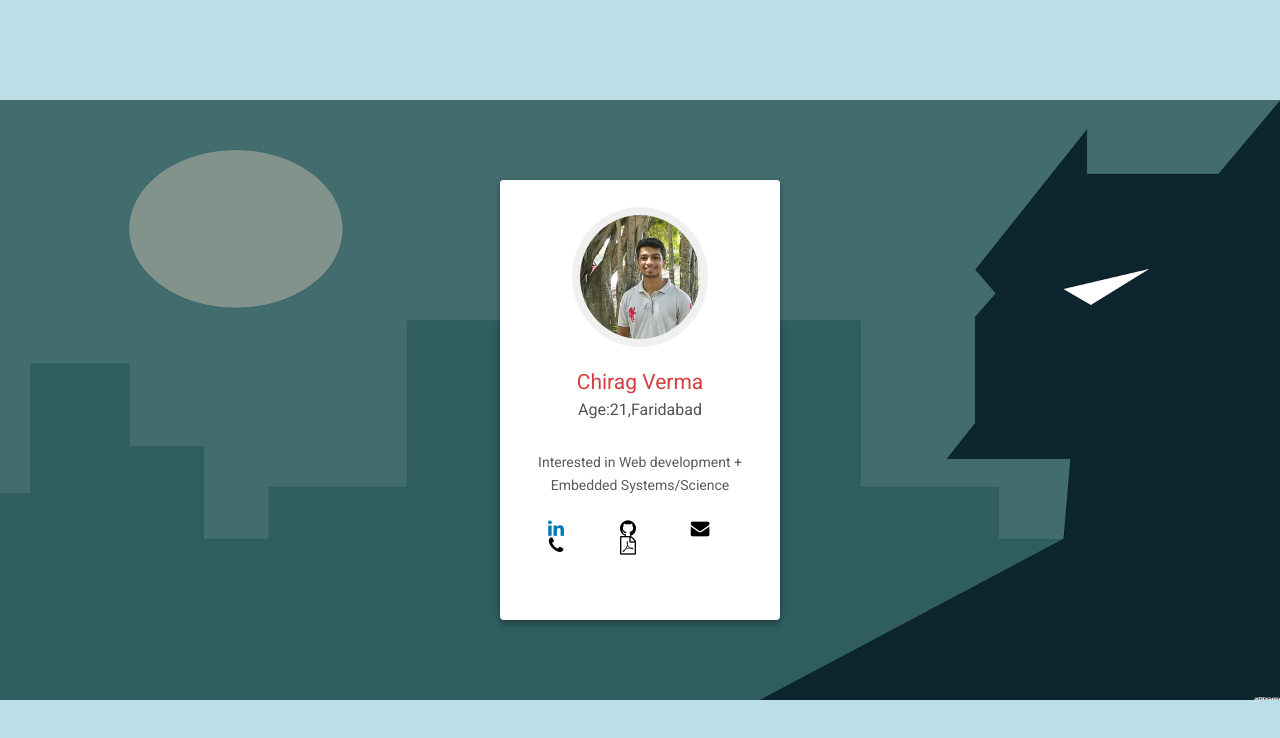
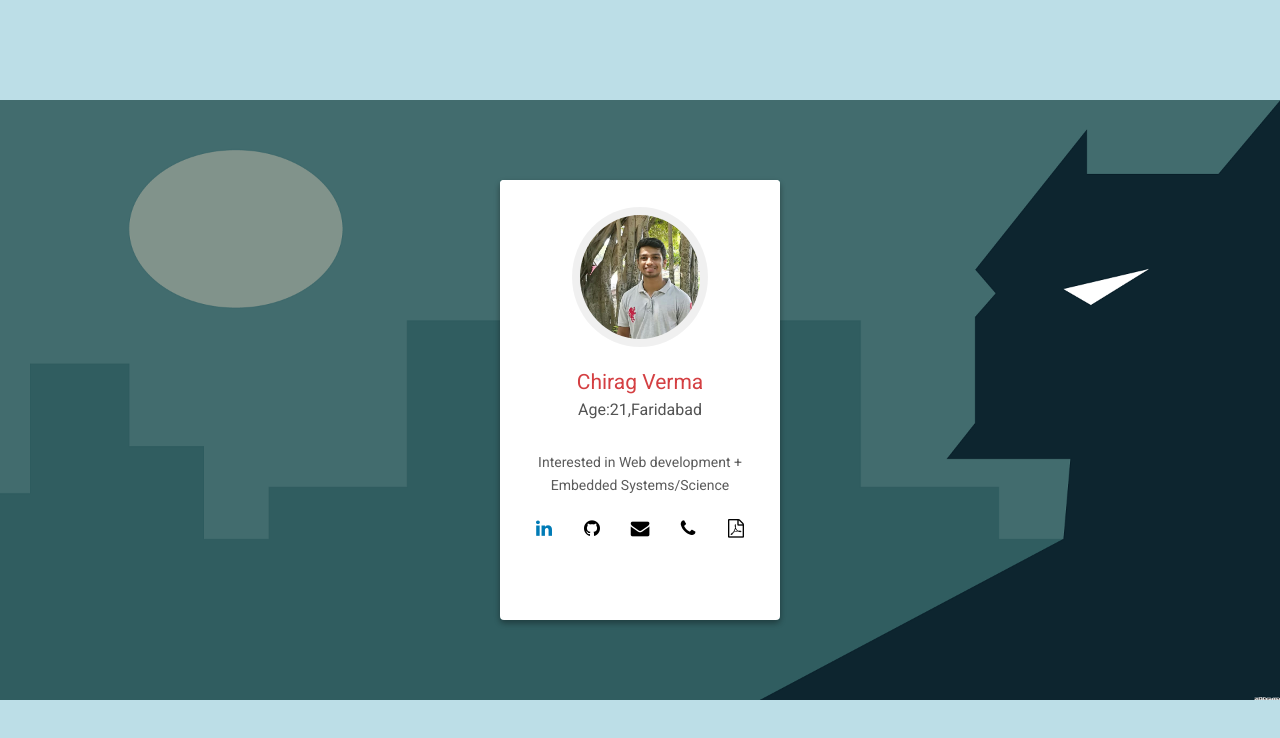
Before and after one commit to chirag0641/Start1, a plain HTML site: page index.html in a window 1280 px wide. Drawn offline with Linux system fonts and the light colour scheme.

Commit message:
Update style.css

```diff
--- a/style.css
+++ b/style.css
@@ -157,7 +157,7 @@ p {
   margin: -5px 0px 0px 0px;
   padding: 0px;
   float: left;
-  width: 30%; /*space b/w icns*/
+  width: 20%; /*space b/w icns*/
   text-align: center;
 }
 .fa-quora {
```
